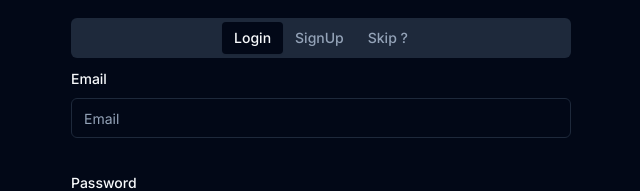
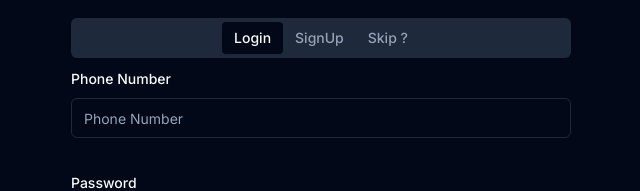
Before and after one commit to null-Character7/Flight-Booking-Website, a Next.js app in the folder flight-booking/: page /user in a window 1280 px wide. Shown: the part 132-323 px from the top of the page, without its empty margins (319-959 px from the left). Built offline with nearby package versions, Linux system fonts and the light colour scheme.

Commit message:
login fixed

```diff
--- a/flight-booking/components/auth/Login.tsx
+++ b/flight-booking/components/auth/Login.tsx
@@ -26,8 +26,12 @@ import { z } from "zod";
 import { RadioGroup, RadioGroupItem } from "../ui/radio-group";
 
 const formSchema = z.object({
-  email: z.string().email({
-    message: "Invalid email address.",
+  phoneNumber: z.string().refine(value => {
+    // Regular expression for a valid phone number format (example)
+    const phoneRegex = /^\d{10}$/;
+    return phoneRegex.test(value);
+  }, {
+    message: "Invalid phone number format.",
   }),
   password: z.string().min(6, {
     message: "Password must be at least 6 characters.",
@@ -67,7 +71,7 @@ function Login() {
       const { data } = await axios.post(
         "http://localhost:8081/user/login",
         {
-          email: values.email,
+          phone: values.phoneNumber,
           password: values.password,
           isAdmin: isAdmin,
         }
@@ -104,12 +108,12 @@ function Login() {
         <form onSubmit={form.handleSubmit(onSubmit)} className="space-y-8">
           <FormField
             control={form.control}
-            name="email"
+            name="phoneNumber"
             render={({ field }) => (
               <FormItem>
-                <FormLabel>Email</FormLabel>
+                <FormLabel>Phone Number</FormLabel>
                 <FormControl>
-                  <Input placeholder="Email" {...field} />
+                  <Input placeholder="Phone Number" {...field} />
                 </FormControl>
                 <FormMessage />
               </FormItem>
```
